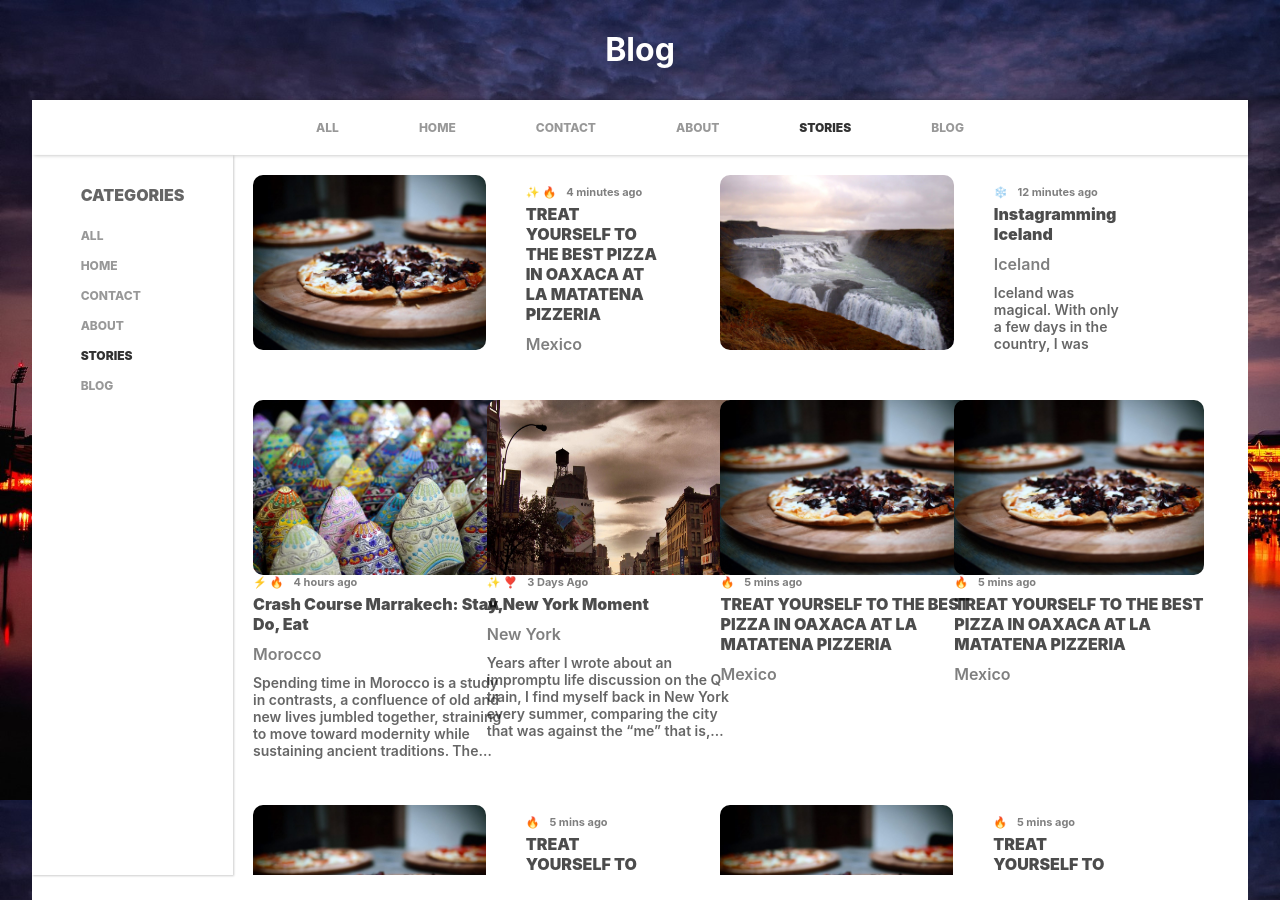
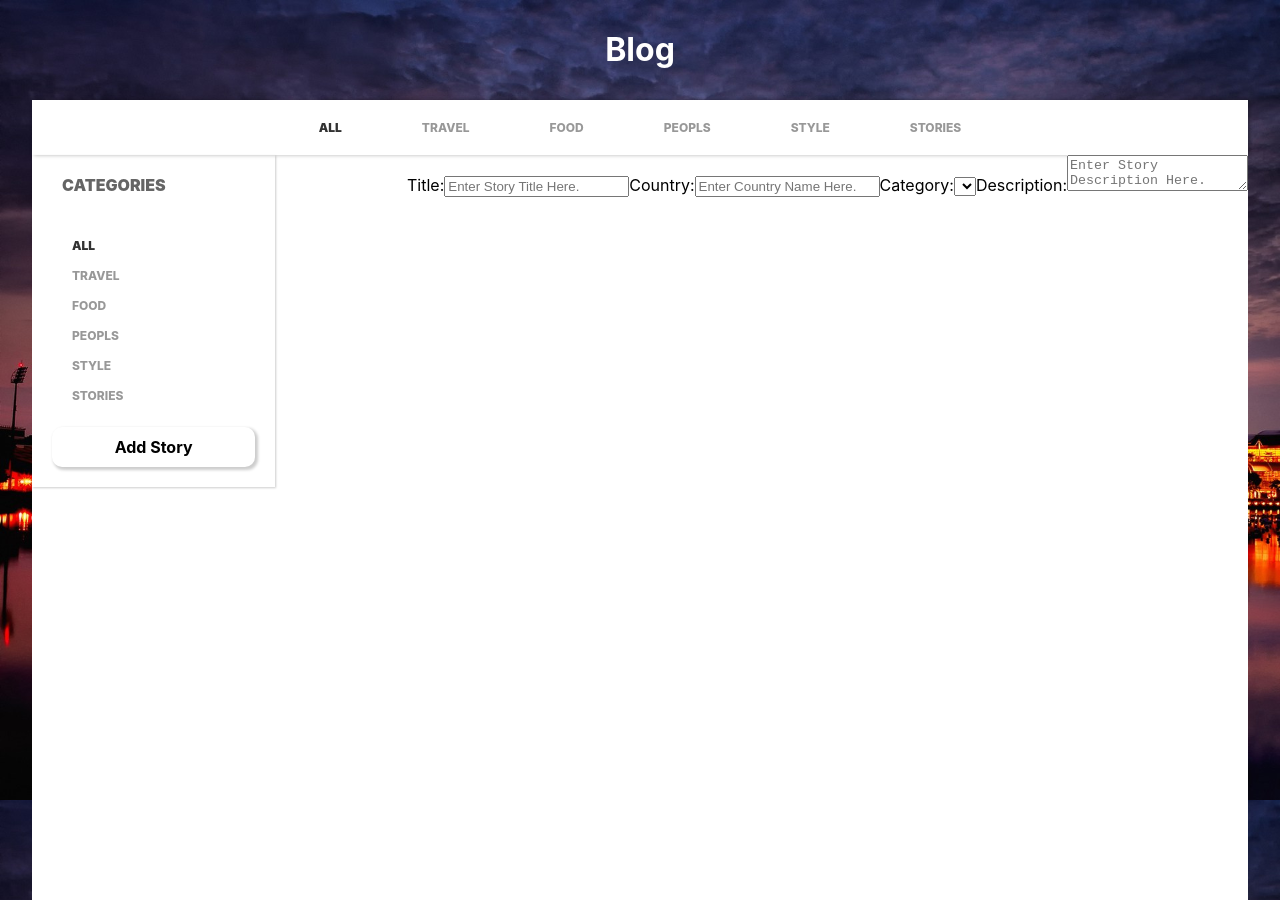
Before and after one commit to thezaeemaanwar/blog-site, a React (Create React App) app: page / in a window 1280 px wide. Built offline with nearby package versions, Linux system fonts and the light colour scheme.

Commit message:
🐛FIX: App Flow

```diff
--- a/src/App.js
+++ b/src/App.js
@@ -1,31 +1,56 @@
-import { useState } from "react";
+import { useEffect, useState } from "react";
 import "./App.css";
 import Header from "./Components/Header";
 import NavBar from "./Components/NavBar";
-import Stories from "./Components/Stories/Stories";
-import Blog from "./Components/Blog";
-import Home from "./Components/Home";
-import All from "./Components/All";
+import AddStory from "./Components/Stories/AddStory";
+
+import stories from "./Components/StoriesData";
 
 const App = () => {
-  // const allPages = ["all", "home", "contact", "about", "stories", "blog"];
-  const [currentPage, setCurrentPage] = useState("stories");
+  var prevIndex = 0;
+  const storiesDataUpdated = stories.map((data, idx) => {
+    if (idx === prevIndex || idx === prevIndex + 1) {
+      data.container = "horizontal";
+      if (idx === prevIndex + 1) {
+        prevIndex += 6;
+      }
+    } else {
+      data.container = "vertical";
+    }
+    return data;
+  });
+
+  const routes = ["all", "travel", "food", "peopls", "style", "stories"];
+  const [currentPage, setCurrentPage] = useState("all");
+  const [allStories, setAllStories] = useState(storiesDataUpdated);
+
+  const getCategoricalSories = () => {
+    const temp = [...allStories];
+    const filtered = temp.filter((story) => {
+      if (story.category === currentPage) return story;
+    });
+    console.log(filtered);
+  };
   return (
     <div className="App">
       <h1 className="h1">Blog</h1>
       <div className="main-container">
-        <Header currentNav={currentPage} setCurrentNav={setCurrentPage} />
+        <Header
+          navs={routes}
+          currentNav={currentPage}
+          setCurrentNav={setCurrentPage}
+        />
         <div className="bottom-container">
-          <NavBar currentNav={currentPage} setCurrentNav={setCurrentPage} />
-          {currentPage === "stories" ? (
-            <Stories />
-          ) : currentPage === "blog" ? (
-            <Blog />
-          ) : currentPage === "all" ? (
-            <All />
-          ) : currentPage === "home" ? (
-            <Home />
-          ) : null}
+          <NavBar
+            navs={routes}
+            currentNav={currentPage}
+            setCurrentNav={setCurrentPage}
+          />
+          <AddStory
+            navs={routes}
+            storiesList={allStories}
+            setStoriesList={setAllStories}
+          />
         </div>
       </div>
     </div>
--- a/src/Components/All.js
+++ /dev/null
@@ -1,5 +0,0 @@
-const All = () => {
-  return <div>All</div>;
-};
-
-export default All;
--- a/src/Components/Blog.js
+++ /dev/null
@@ -1,5 +0,0 @@
-const Blog = () => {
-  return <div>Blog</div>;
-};
-
-export default Blog;
--- a/src/Components/Header.js
+++ b/src/Components/Header.js
@@ -1,12 +1,10 @@
 import "./Header.css";
 import HeaderItem from "./HeaderItem";
 
-const Header = ({ currentNav, setCurrentNav }) => {
-  const headerItems = ["all", "home", "contact", "about", "stories", "blog"];
-
+const Header = ({ navs, currentNav, setCurrentNav }) => {
   return (
     <header className="header">
-      {headerItems.map((item, idx) => (
+      {navs.map((item, idx) => (
         <HeaderItem
           key={idx}
           itemText={item}
--- a/src/Components/Home.js
+++ /dev/null
@@ -1,5 +0,0 @@
-const Home = () => {
-  return <div>Home</div>;
-};
-
-export default Home;
--- a/src/Components/NavBar.css
+++ b/src/Components/NavBar.css
@@ -1,6 +1,5 @@
 nav {
-  width: 10%;
-  padding: 30px 4%;
+  width: 20%;
   box-shadow: 1px 1px 2px rgba(0, 0, 0, 0.2);
   float: left;
   height: inherit;
@@ -11,10 +10,11 @@ nav {
   font-weight: 900;
   opacity: 0.6;
   text-align: left;
+  padding: 20px 30px;
 }
 
 .nav-list {
-  padding: 0;
+  padding: 0px 40px;
 }
 
 .nav-item {
@@ -37,3 +37,19 @@ nav {
   opacity: 0.7;
   cursor: pointer;
 }
+
+.add-story-btn {
+  background-color: white;
+  box-shadow: 2px 2px 3px 1px rgba(0, 0, 0, 0.2);
+  font-weight: 700;
+  list-style-type: none;
+  padding: 10px 15px;
+  border-radius: 10px;
+  margin: 0px 20px 20px 20px;
+}
+.add-story-btn:hover {
+  cursor: pointer;
+  color: white;
+  transform: scale(1.05);
+  background-color: #cf726a;
+}
--- a/src/Components/NavBar.js
+++ b/src/Components/NavBar.js
@@ -1,7 +1,6 @@
 import "./NavBar.css";
 
-const NavBar = ({ currentNav, setCurrentNav }) => {
-  const navs = ["all", "home", "contact", "about", "stories", "blog"];
+const NavBar = ({ navs, currentNav, setCurrentNav }) => {
 
   const changeNav = (nav) => {
     setCurrentNav(nav);
@@ -23,6 +22,14 @@ const NavBar = ({ currentNav, setCurrentNav }) => {
           </li>
         ))}
       </ul>
+      <div
+        className="add-story-btn"
+        onClick={() => {
+          changeNav("addStory");
+        }}
+      >
+        Add Story
+      </div>
     </nav>
   );
 };
--- /dev/null
+++ b/src/Components/Stories/AddStory.js
@@ -0,0 +1,78 @@
+import { useRef } from "react";
+
+const AddStory = ({ navs, storiesList, setStoriesList }) => {
+  const options = navs.splice(1);
+  console.log(options);
+  const descRef = useRef(0);
+  const titleRef = useRef(0);
+  const categoryRef = useRef(0);
+  const countryRef = useRef(0);
+
+  const addStory = (event) => {
+    event.preventDefault();
+    const obj = {
+      image: require("../../Assets/image3.jpg"),
+      emojis: "⚡ 🔥",
+      time: "4 hours ago",
+      title: titleRef.current.value,
+      country: countryRef.current.value,
+      category: categoryRef.current.value,
+      content: descRef.current.value,
+    };
+    const temp = [...storiesList];
+    temp.append(obj);
+    setStoriesList(temp);
+  };
+  return (
+    <div>
+      <form
+        onSubmit={(e) => {
+          AddStory(e);
+        }}
+        className="add-story-form"
+      >
+        <label className="input-label" for="story-title">
+          Title:
+        </label>
+        <input
+          className="input-box"
+          type="text"
+          ref={titleRef}
+          name="story-title"
+          placeholder="Enter Story Title Here."
+        />
+        <label className="input-label" for="country-name">
+          Country:
+        </label>
+        <input
+          className="input-box"
+          type="text"
+          ref={countryRef}
+          name="country-name"
+          placeholder="Enter Country Name Here."
+        />
+        <label className="input-label" for="story-desc">
+          Category:
+        </label>
+        <select className="category-dropdown">
+          {options.map((op, idx) => (
+            <option key={idx} className="category-option" value="op">
+              {op}
+            </option>
+          ))}
+        </select>
+        <label className="input-label" for="story-desc">
+          Description:
+        </label>
+        <textarea
+          className="input-box"
+          ref={titleRef}
+          name="story-desc"
+          placeholder="Enter Story Description Here."
+        ></textarea>
+      </form>
+    </div>
+  );
+};
+
+export default AddStory;
--- a/src/Components/Stories/Stories.css
+++ b/src/Components/Stories/Stories.css
@@ -2,7 +2,6 @@
   display: flex;
   width: 100%;
   flex-wrap: wrap;
-  float: right;
   padding: 20px;
   column-gap: 20px;
   row-gap: 30px;
@@ -70,6 +69,21 @@
   -webkit-line-clamp: 5;
 }
 
+.add-button {
+  position: fixed;
+  padding: 10px 20px;
+  border-radius: 10px;
+  box-shadow: 2px 2px 4px 3px rgba(0, 0, 0, 0.4);
+  right: 30px;
+  bottom: 30px;
+  background-color: white;
+  font-weight: 600;
+  color: rgba(0, 0, 0, 0.7);
+}
+.add-button:hover {
+  cursor: pointer;
+  background-color: rgb(255, 226, 226);
+}
 .time-wrapper {
   display: flex;
   align-items: center;
--- a/src/Components/Stories/Stories.js
+++ b/src/Components/Stories/Stories.js
@@ -1,25 +1,7 @@
-import { useState } from "react";
 import "./Stories.css";
-import StoriesData from "./StoriesData";
 import Story from "./Story";
 
-const Stories = () => {
-  var prevIndex = 0;
-  const storiesDataUpdated = StoriesData.map((data, idx) => {
-    if (idx === prevIndex || idx === prevIndex + 1) {
-      data.container = "horizontal";
-      if (idx === prevIndex + 1) {
-        prevIndex += 6;
-      }
-    } else {
-      data.container = "vertical";
-    }
-    return data;
-  });
-  console.log("stories data updated", storiesDataUpdated);
-  const [storiesList, setStoriesList] = useState(StoriesData);
-  // const [prevInd, setPrevInd] = useState(0);
-  console.log(storiesList);
+const Stories = ({ storiesList }) => {
   return (
     <div className="stories-container">
       {storiesList.map((story, idx) => (
--- a/src/Components/Stories/StoriesData.js
+++ b/src/Components/StoriesData.js
@@ -1,87 +1,43 @@
 const stories = [
   {
-    image: require("../../Assets/image1.jpg"),
+    image: require("../Assets/image1.jpg"),
     emojis: "✨ 🔥 ",
     time: "4 minutes ago",
     title: "TREAT YOURSELF TO THE BEST PIZZA IN OAXACA AT LA MATATENA PIZZERIA",
     country: "Mexico",
+    category: "food",
     content:
       "La Matatena is the Spanish word for the game of Jacks, echoing Mateo’s nostalgia for the pizza of his youth. The restaurant is in a gorgeous old mansion with detailed blue and grey tiles and an intricate wooden wall frame that gives the place an intimate feel.  With a second seating area in a loft area above the bar, the space never feels crowded even when it’s full.",
   },
   {
-    image: require("../../Assets/image2.jpg"),
+    image: require("../Assets/image2.jpg"),
     emojis: "❄️ ",
     time: "12 minutes ago",
     title: "Instagramming Iceland",
     country: "Iceland",
+    category: "travel",
     content:
       "Iceland was magical. With only a few days in the country, I was limited in time but what I did see completely bowled me over. Autumn turned the landscape into a carpet of ochres and reds and patches of mossy green; the weather was so unpredictable that I kept having to remind myself I was in the same country from one minute to the next. Driving the Golden Circle (to Gullfoss, Thingvellir and Geysir) in a day brought some unexpected weather karma too – buckets of sideways sleet and rain would accompany the drive from one place to another, with the sun bursting through the moment the car stopped and it was time to get out.",
   },
   {
-    image: require("../../Assets/image3.jpg"),
+    image: require("../Assets/image3.jpg"),
     emojis: "⚡ 🔥",
     time: "4 hours ago",
     title: "Crash Course Marrakech: Stay, Do, Eat",
     country: "Morocco",
+    category: "travel",
     content:
       "Spending time in Morocco is a study in contrasts, a confluence of old and new lives jumbled together, straining to move toward modernity while sustaining ancient traditions. The streets of villages around the Sahara, full of colourful jalabas and babies swaddled to the backs of their mothers as they go about their days, seems a world away from the luxury apartments of the bigger cities. And there’s no better place to see the confluence of those many worlds than in Marrakech.",
   },
   {
-    image: require("../../Assets/image4.jpg"),
+    image: require("../Assets/image4.jpg"),
     emojis: "✨ ❣️",
     time: "3 Days Ago",
     title: "A New York Moment",
     country: "New York",
+    category: "style",
     content:
       "Years after I wrote about an impromptu life discussion on the Q train, I find myself back in New York every summer, comparing the city that was against the “me” that is, trying to fit in meetings and time with friends I love, wandering around and under the bridges and into the leafy green parts of a concrete city. The summer visits are a pleasure but never feel like enough time. I know the city so well but it is remains in a state of permanent flux, shapeshifting into something new during my absence. I usually leave my camera in my bag and roam the streets with an iPhone and a roving head. With cousins living in town and friends from university happily settled in Brooklyn, I always feel extremely grateful to get these weeks of fierce, strengthening hugs, of playtime in the park, of writing and reading on long subway rides. And, of course, impromptu conversations with strangers.",
-  },
-  {
-    image: require("../../Assets/image1.jpg"),
-    emojis: "🔥 ",
-    time: "5 mins ago",
-    title: "TREAT YOURSELF TO THE BEST PIZZA IN OAXACA AT LA MATATENA PIZZERIA",
-    country: "Mexico",
-    content: "",
-  },
-  {
-    image: require("../../Assets/image1.jpg"),
-    emojis: "🔥 ",
-    time: "5 mins ago",
-    title: "TREAT YOURSELF TO THE BEST PIZZA IN OAXACA AT LA MATATENA PIZZERIA",
-    country: "Mexico",
-    content: "",
-  },
-  {
-    image: require("../../Assets/image1.jpg"),
-    emojis: "🔥 ",
-    time: "5 mins ago",
-    title: "TREAT YOURSELF TO THE BEST PIZZA IN OAXACA AT LA MATATENA PIZZERIA",
-    country: "Mexico",
-    content: "",
-  },
-  {
-    image: require("../../Assets/image1.jpg"),
-    emojis: "🔥 ",
-    time: "5 mins ago",
-    title: "TREAT YOURSELF TO THE BEST PIZZA IN OAXACA AT LA MATATENA PIZZERIA",
-    country: "Mexico",
-    content: "",
-  },
-  {
-    image: require("../../Assets/image1.jpg"),
-    emojis: "🔥 ",
-    time: "5 mins ago",
-    title: "TREAT YOURSELF TO THE BEST PIZZA IN OAXACA AT LA MATATENA PIZZERIA",
-    country: "Mexico",
-    content: "",
-  },
-  {
-    image: require("../../Assets/image1.jpg"),
-    emojis: "🔥 ",
-    time: "5 mins ago",
-    title: "TREAT YOURSELF TO THE BEST PIZZA IN OAXACA AT LA MATATENA PIZZERIA",
-    country: "Mexico",
-    content: "",
   },
 ];
 
```
